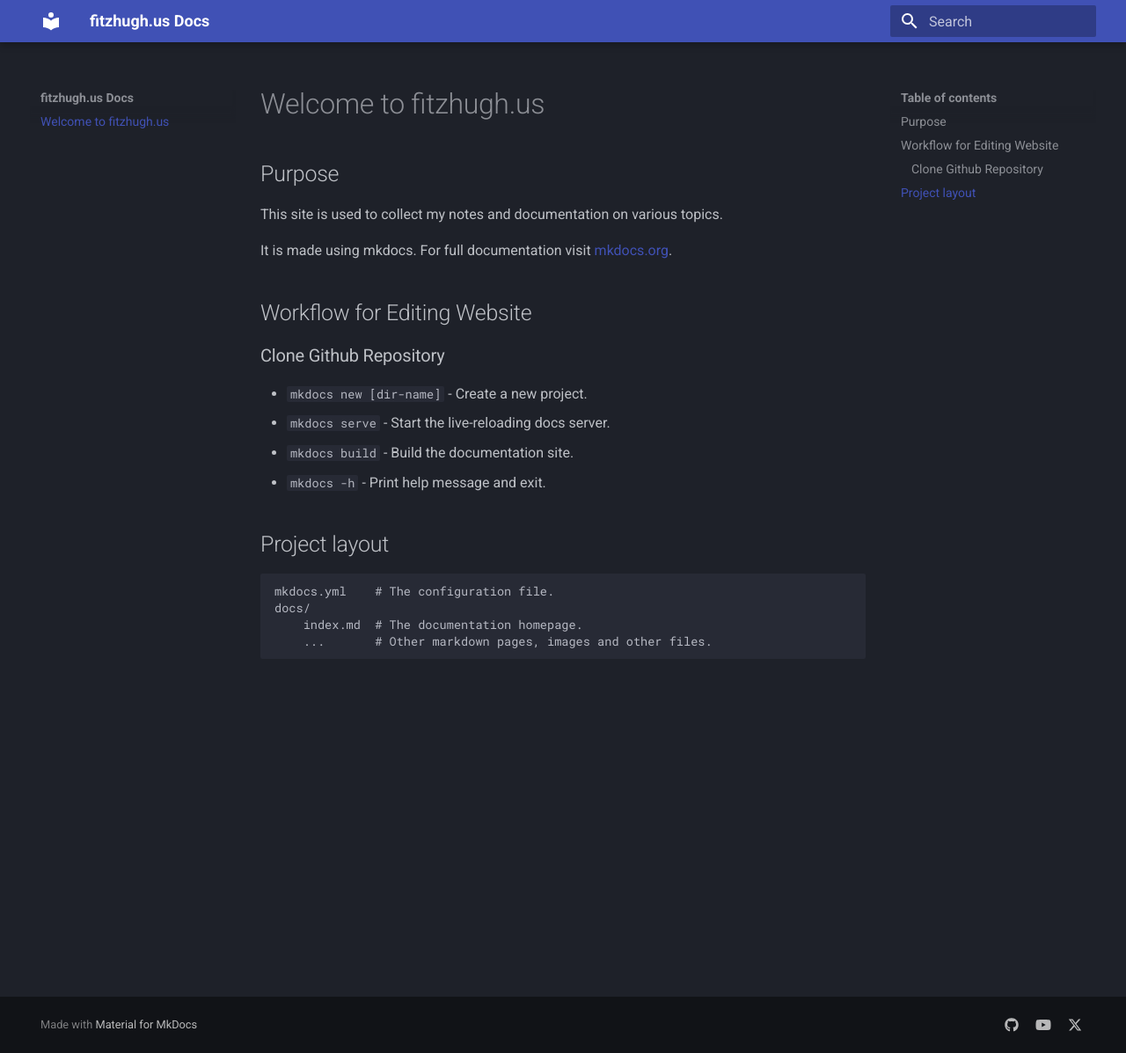
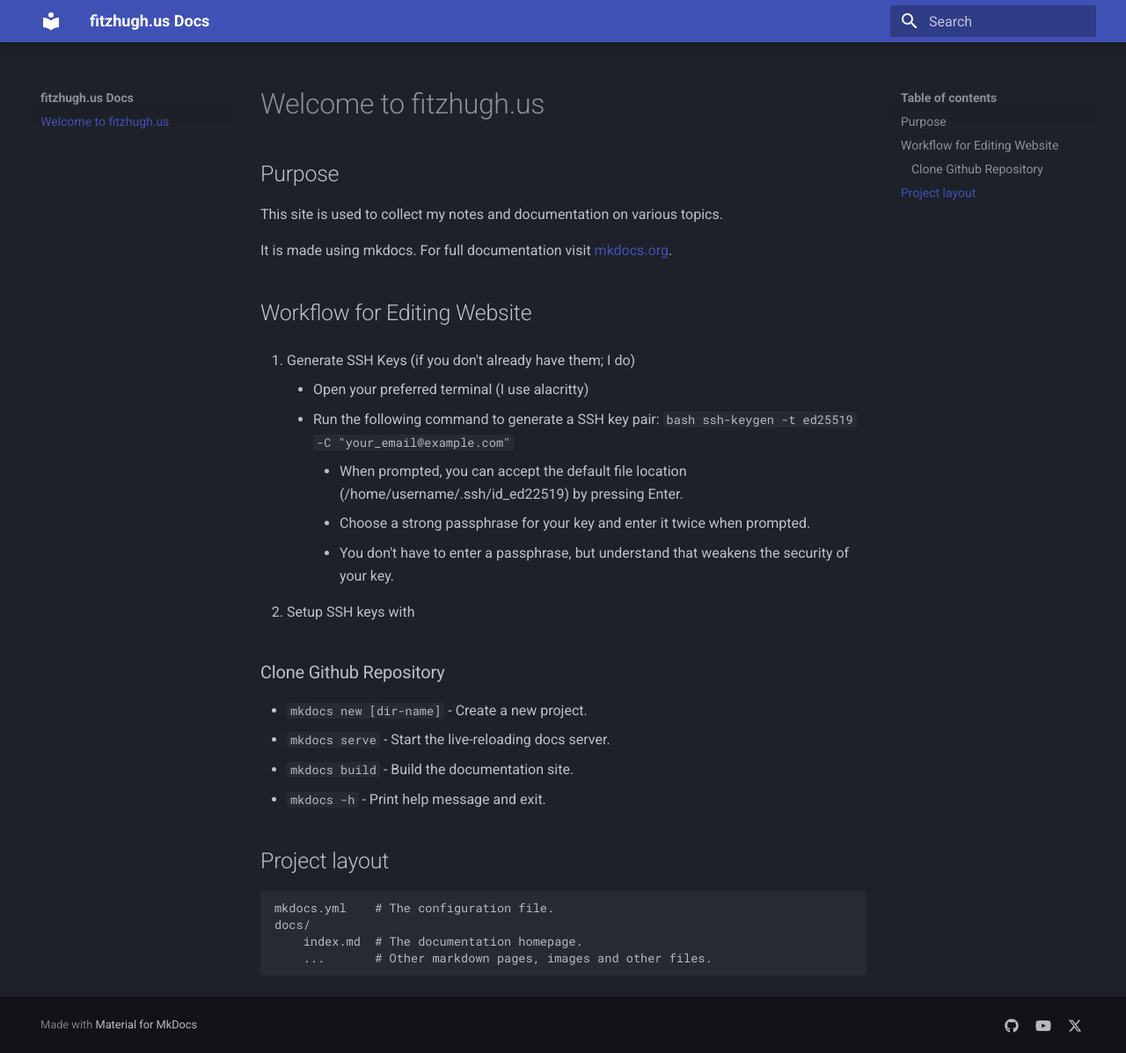
Before and after one commit to fitzland/octo-potato, an MkDocs documentation site: the page built from docs/index.md, in a window 1280 px wide and 1197 px high. Shown: the whole window at 88% size. Built offline with MkDocs 1.6.1 and Material for MkDocs 9.7.7, drawn with Linux system fonts in a browser that asks for light colours.

Commit message:
edit to the index page - first edit

````diff
--- a/docs/index.md
+++ b/docs/index.md
@@ -7,6 +7,19 @@
 It is made using mkdocs. For full documentation visit [mkdocs.org](https://www.mkdocs.org).
 
 ## Workflow for Editing Website
+
+1. Generate SSH Keys (if you don't already have them; I do)
+
+	* Open your preferred terminal (I use alacritty)
+	* Run the following command to generate a SSH key pair:
+	```bash
+	ssh-keygen -t ed25519 -C "your_email@example.com"
+	```
+		* When prompted, you can accept the default file location (/home/username/.ssh/id_ed22519) by pressing Enter.
+		* Choose a strong passphrase for your key and enter it twice when prompted.
+		* You don't have to enter a passphrase, but understand that weakens the security of your key.
+
+2. Setup SSH keys with
 
 ### Clone Github Repository
 
````
